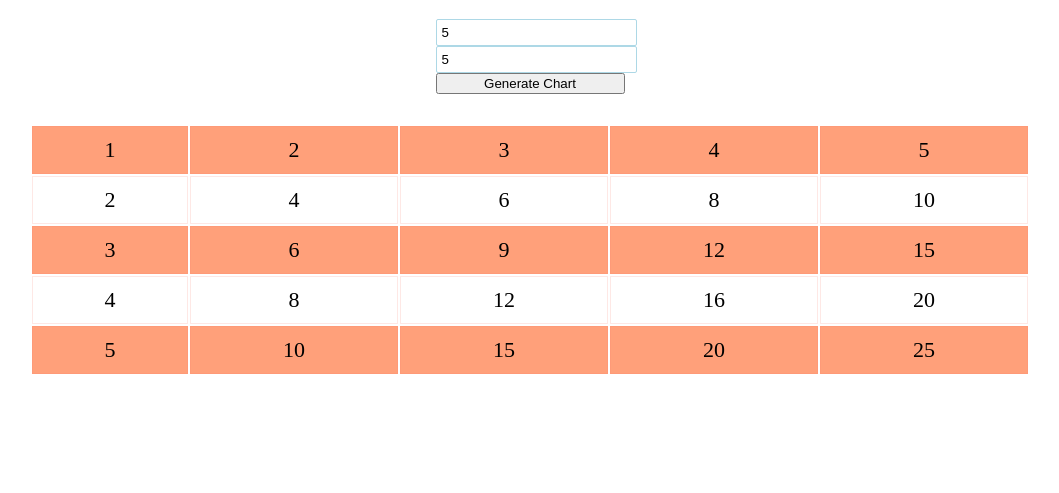
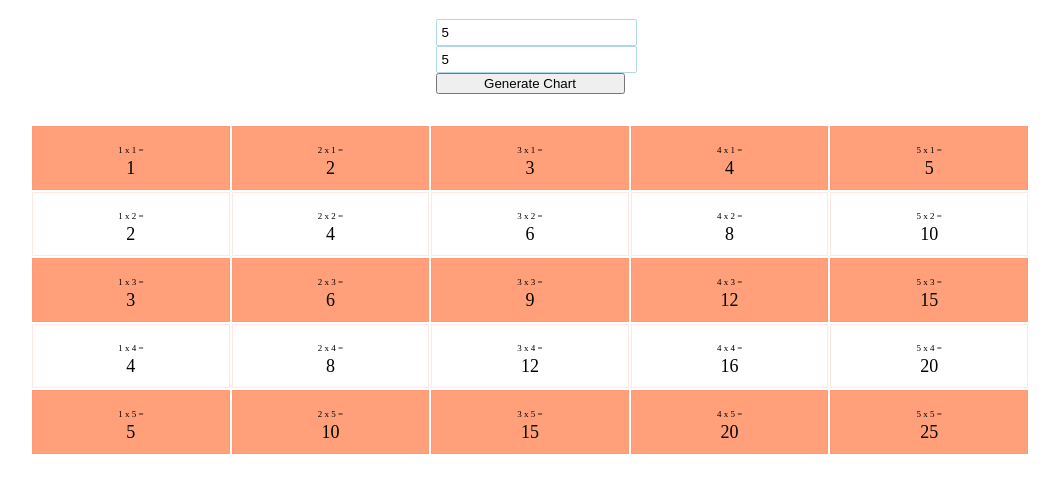
Before and after one commit to mikeytown19/multiplaction-table, a plain HTML site: page index.html in a window 1280 px wide. Both pictures are taken after typing "5", "5" into the empty fields and a click on the button "Generate Chart". Shown: the part 69-562 px from the top of the page, without its empty margins (110-1169 px from the left). Drawn offline with Linux system fonts and the light colour scheme.

Commit message:
adding x in the solution

```diff
--- a/index.js
+++ b/index.js
@@ -21,7 +21,7 @@ buttonSubmit.addEventListener('click', ()=> {
       let tableRow = document.createElement('tr');
       for(let j = 1; j <= columnValue; j++) {
         let tableHead = document.createElement('td');
-        tableHead.innerText = `${j * i}`
+        tableHead.innerHTML = `<span class="small">${j} x ${i} = </br> </span> ${j * i}`
         tableRow.appendChild(tableHead)
       }
       table.appendChild(tableRow)
--- a/style.css
+++ b/style.css
@@ -28,7 +28,10 @@ table {
   margin: 30px auto;
   width: 100%;
   max-width: 1000px;
-  font-size: 22px;
+  font-size: 18px;
+}
+.small {
+  font-size: 9px;
 }
 
 td, tr {
```
